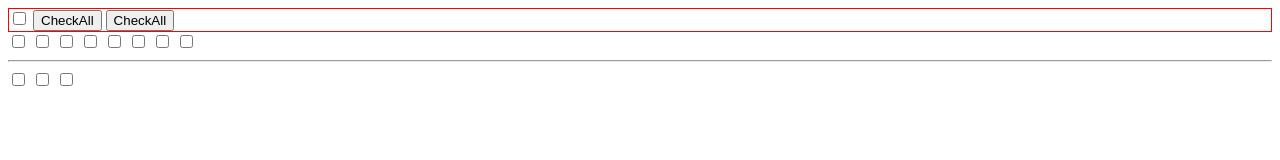
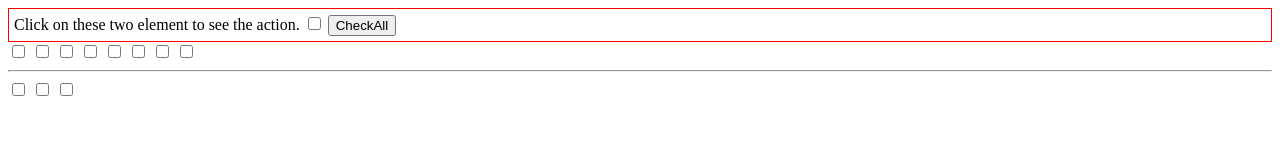
Before and after one commit to metallurgical/jquery-metal-checkAll, a plain HTML site: page index.html in a window 1280 px wide. Drawn offline with Linux system fonts and the light colour scheme.

Commit message:
adjust demo page

```diff
--- a/index.html
+++ b/index.html
@@ -5,16 +5,18 @@
 			<script src="jquery.min.js"></script>
 			<script src="jquery.metalCheckAll.js"></script>
 			<style type="text/css">
-			.a{
+			.container{
 				border: 1px solid red;
+				padding : 5px;
 			}
 			</style>
 		</head>
 	<body>
-	<div class="a">
+	<div class="container">
+		<span>Click on these two element to see the action.</span>
 		<input type="checkbox" class="checkAll">
 		<button type="button" class="btnCheckAll">Checkall</button>
-		<input type="submit" id="btnCheckAllSubmit" value="Checkall(submit)"></button>
+
 	</div>
 
 	<input type="checkbox" class="inputCheck" name="kk">
@@ -38,12 +40,10 @@
 		});
 
 		$('.btnCheckAll').metalCheckAll({
-			target : ['input[name=kk]']
+			target : ['.inputCheck1']
 		});
 
-		$('input[type="submit"]').metalCheckAll({
-			target : ['.inputCheck1']
-		});
+
 	});
 	</script>
 	</body>
```
